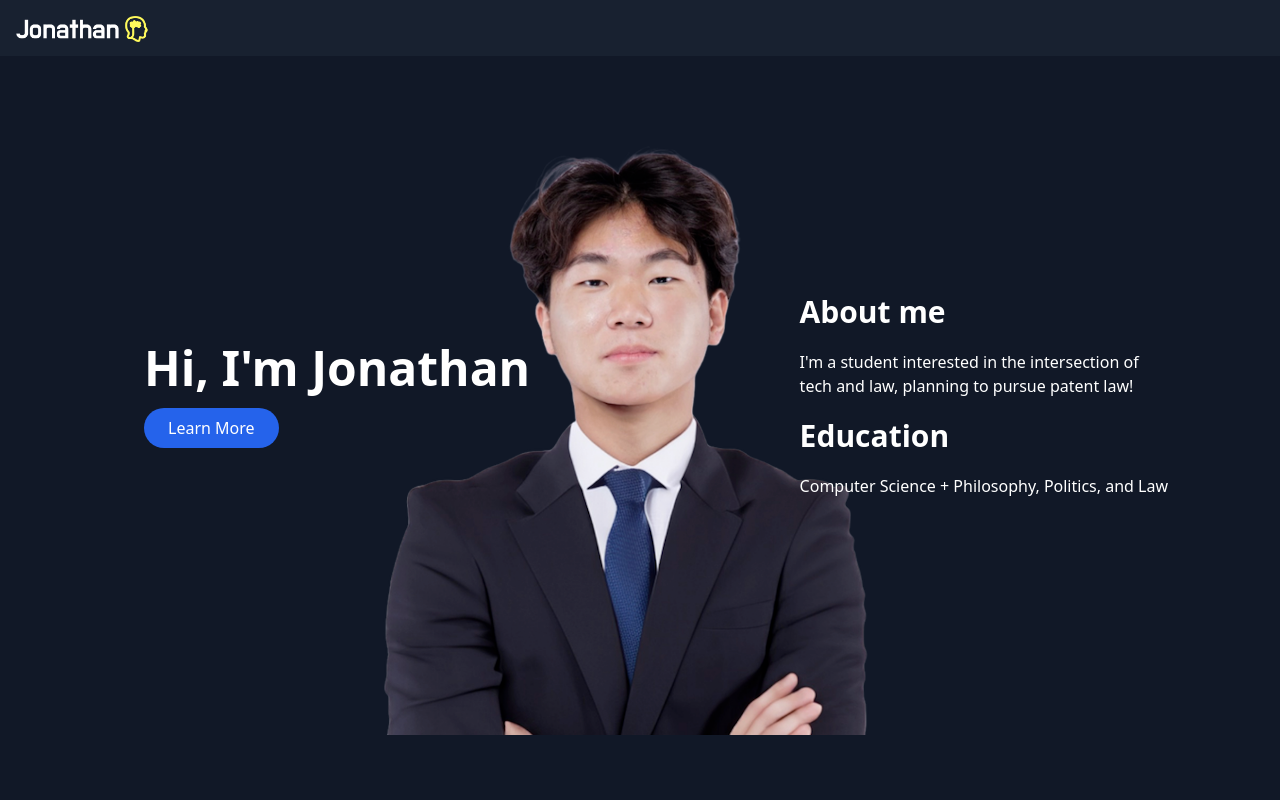
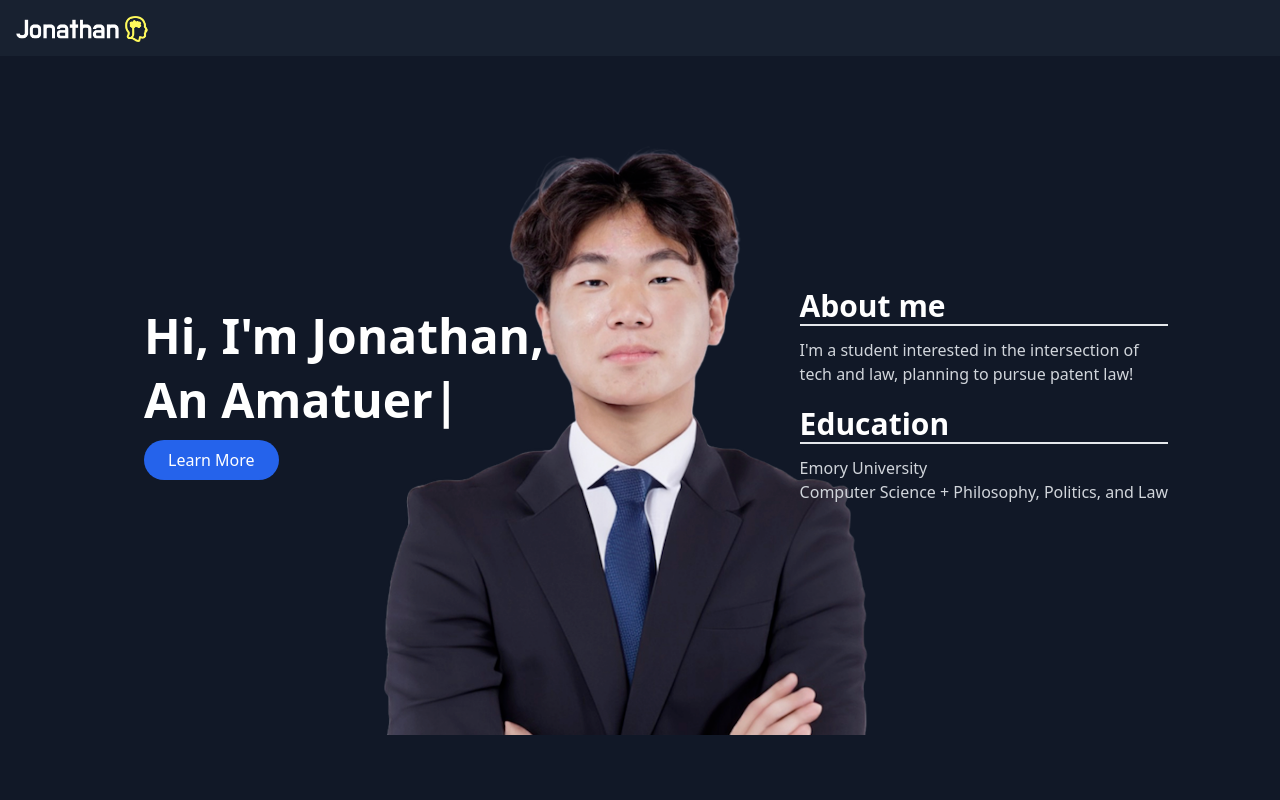
Before and after one commit to joonhoswe/portfolio, a React (Vite) app: page / in a window 1280 px wide. Shown: the top 800 px of the page. Built offline with nearby package versions, Linux system fonts and the light colour scheme.

Commit message:
typewriter effect

```diff
--- a/package.json
+++ b/package.json
@@ -11,7 +11,8 @@
   },
   "dependencies": {
     "react": "^18.2.0",
-    "react-dom": "^18.2.0"
+    "react-dom": "^18.2.0",
+    "react-typed": "^2.0.12"
   },
   "devDependencies": {
     "@types/react": "^18.2.66",
--- a/src/sections/Home.jsx
+++ b/src/sections/Home.jsx
@@ -1,5 +1,6 @@
 import React from 'react';
 import Navbar from '../components/navbar';
+import {ReactTyped} from 'react-typed';
 import me from '../assets/me2.png';
 
 const Home = () => {
@@ -8,16 +9,37 @@ const Home = () => {
     <Navbar/>
     <div className=" text-white flex justify-center items-center overflow-hidden relative">
       <div className="absolute inset-0 flex justify-between items-center">
-      <div className="z-10 ml-36">
-          <h2 className="text-5xl font-bold">Hi, I'm Jonathan</h2>
+      <div className="z-10 ml-36 space-y-4">
+          <h2 className="text-5xl font-bold">Hi, I'm Jonathan,</h2>
+          <h2 className="text-5xl font-bold">
+          <ReactTyped
+              strings = {[
+                  "A Student",
+                  "An Inventor",
+                  "An Amatuer Chef ",
+              ]}
+              typeSpeed = {50}
+              backSpeed = {50}
+              loop
+          />
+          </h2>
           <button className="bg-blue-600 text-white rounded-full px-6 py-2 mt-4">Learn More</button>
         </div>
 
-        <div className="z-10 flex flex-col space-y-5 mr-28 text-white">
-          <h1 className="text-3xl font-bold"> About me </h1>
-          <p className="text-s"> I'm a student interested in the intersection of <br></br> tech and law, planning to pursue patent law! </p>
-          <h1 className="text-3xl font-bold">Education</h1>
-          <p className="text-m"> Computer Science + Philosophy, Politics, and Law </p>
+        <div className="z-10 flex flex-col space-y-5 mr-28">
+          <div>
+            <h1 className="text-3xl font-bold"> About me </h1>
+            <hr class="h-0.5 bg-gray-200 border-0 mb-3"></hr>
+            <p className="text-s text-gray-300"> I'm a student interested in the intersection of <br></br> tech and law, planning to pursue patent law! </p>
+          </div>
+
+          <div>
+            <h1 className="text-3xl font-bold">Education</h1>
+            <hr class="h-0.5 bg-gray-200 border-0 mb-3"></hr>
+            <p className="text-m text-gray-300"> Emory University </p>
+            <p className="text-m text-gray-300"> Computer Science + Philosophy, Politics, and Law </p>
+          </div>
+
         </div>
 
       </div>
```
Also changed, not shown: 1 other file (tests, documents, lock files or other folders).
